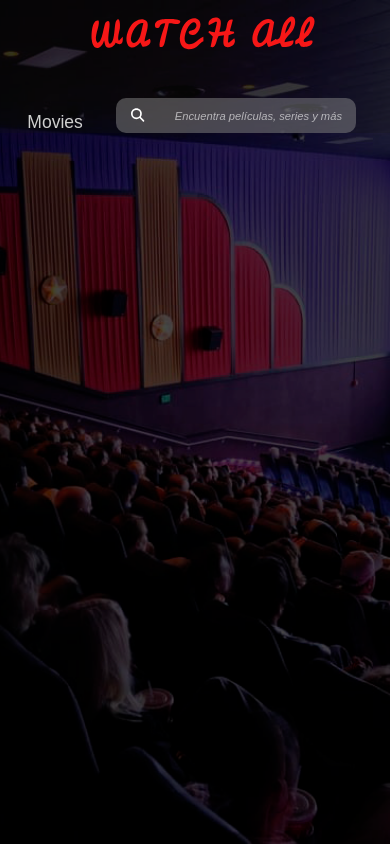
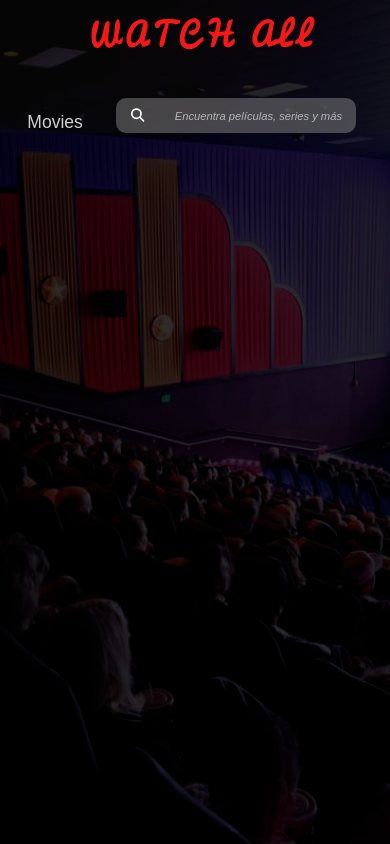
Before and after one commit to luko907/moviesApp, a React (Create React App) app: page / in a window 390 px wide. Built offline with nearby package versions, Linux system fonts and the light colour scheme; a web font is replaced by a local one.

Commit message:
test2 phone-background

```diff
--- a/src/index.css
+++ b/src/index.css
@@ -40,7 +40,7 @@ body::before {
 } */
 @media only screen and (max-width: 450px) {
   body {
-    background: url("../src/img/backphone.png") no-repeat center center / cover
-      fixed;
+    background: url("../src/img/twitter-and-firstlook-onscreen.png") no-repeat
+      center center / cover fixed;
   }
 }
```
Also changed, not shown: src/img/twitter-and-firstlook-onscreen.png (added).
